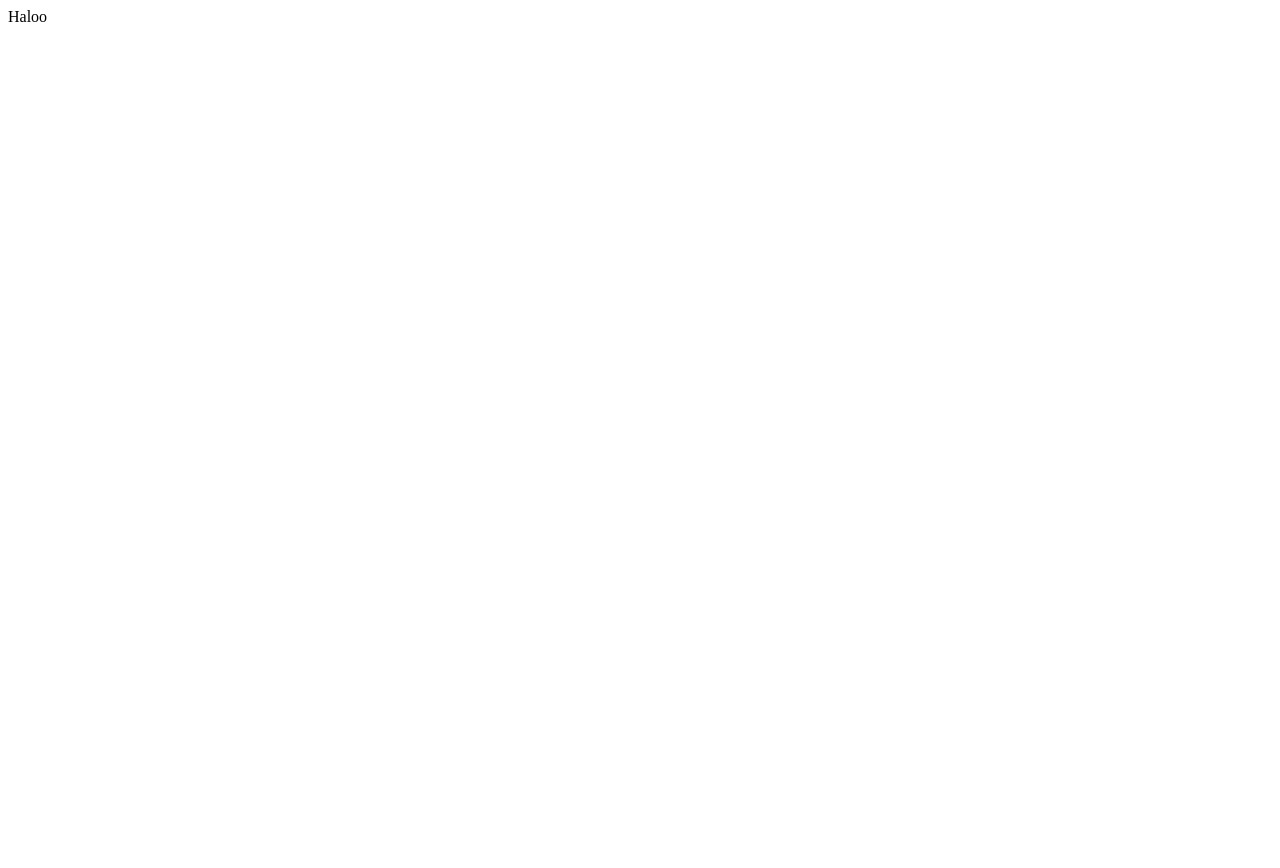
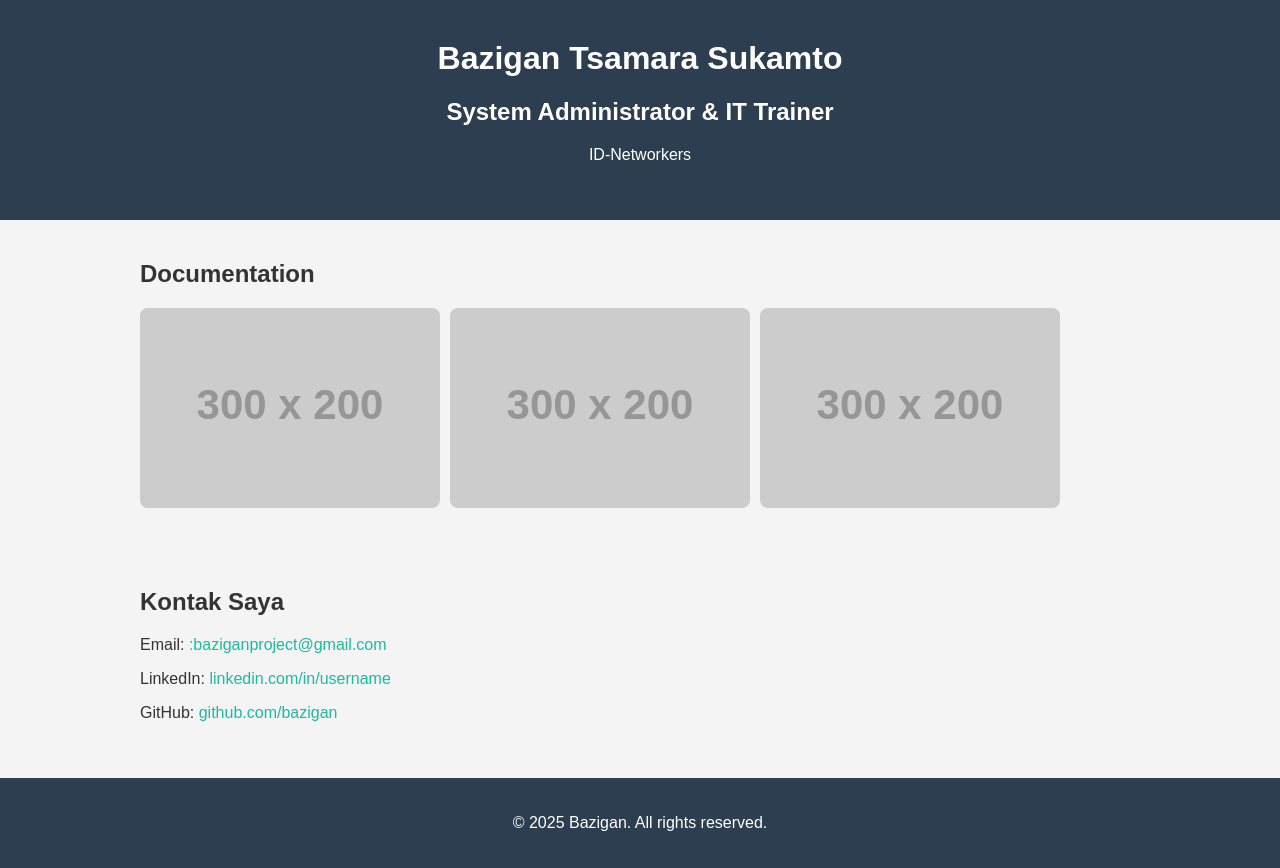
Before and after one commit to bazigan/bazigan.github.io, a plain HTML site: page index.html in a window 1280 px wide. Before the commit the page ends 800 px from the top, so only its background shows below. Drawn offline with Linux system fonts and the light colour scheme; placeholder pictures from the web are drawn by us.

Commit message:
Update index.html

```diff
--- a/index.html
+++ b/index.html
@@ -1 +1,84 @@
-Haloo
+<!DOCTYPE html>
+<html lang="id">
+<head>
+  <meta charset="UTF-8" />
+  <meta name="viewport" content="width=device-width, initial-scale=1.0" />
+  <title>Bazigan Tsamara Sukamto | System Administrator & IT Trainer</title>
+  <style>
+    body {
+      font-family: Arial, sans-serif;
+      margin: 0;
+      padding: 0;
+      background-color: #f4f4f4;
+      color: #333;
+    }
+    header {
+      background-color: #2c3e50;
+      color: white;
+      padding: 40px 20px;
+      text-align: center;
+    }
+    section {
+      padding: 40px 20px;
+      max-width: 1000px;
+      margin: auto;
+    }
+    h1, h2 {
+      margin-top: 0;
+    }
+    .gallery {
+      display: flex;
+      flex-wrap: wrap;
+      gap: 10px;
+    }
+    .gallery img {
+      width: 100%;
+      max-width: 300px;
+      height: auto;
+      border-radius: 8px;
+    }
+    footer {
+      background-color: #2c3e50;
+      color: white;
+      text-align: center;
+      padding: 20px;
+    }
+    a {
+      color: #1abc9c;
+      text-decoration: none;
+    }
+  </style>
+</head>
+<body>
+  <header>
+    <h1>Bazigan Tsamara Sukamto</h1>
+    <h2>System Administrator & IT Trainer</h2>
+    <p>ID-Networkers</p>
+  </header>
+
+  <section>
+    <h2>Documentation</h2>
+    <div class="gallery">
+      <img src="https://via.placeholder.com/300x200?text=Foto+1" alt="Foto 1">
+      <img src="https://via.placeholder.com/300x200?text=Foto+2" alt="Foto 2">
+      <img src="https://via.placeholder.com/300x200?text=Foto+3" alt="Foto 3">
+    </div>
+  </section>
+
+  <section>
+    <h2>Kontak Saya</h2>
+    <p>Email: <a href="mailto:baziganproject@gmail.com">:baziganproject@gmail.com</a></p>
+    <p>LinkedIn: <a href="https://linkedin.com/in/bazigantsamara" target="_blank">linkedin.com/in/username</a></p>
+    <p>GitHub: <a href="https://github.com/bazigan" target="_blank">github.com/bazigan</a></p>
+  </section>
+
+  <footer>
+    <p>&copy; 2025 Bazigan. All rights reserved.</p>
+  </footer>
+
+  <script>
+    // JavaScript opsional di sini
+    console.log("Portofolio loaded!");
+  </script>
+</body>
+</html>
```
